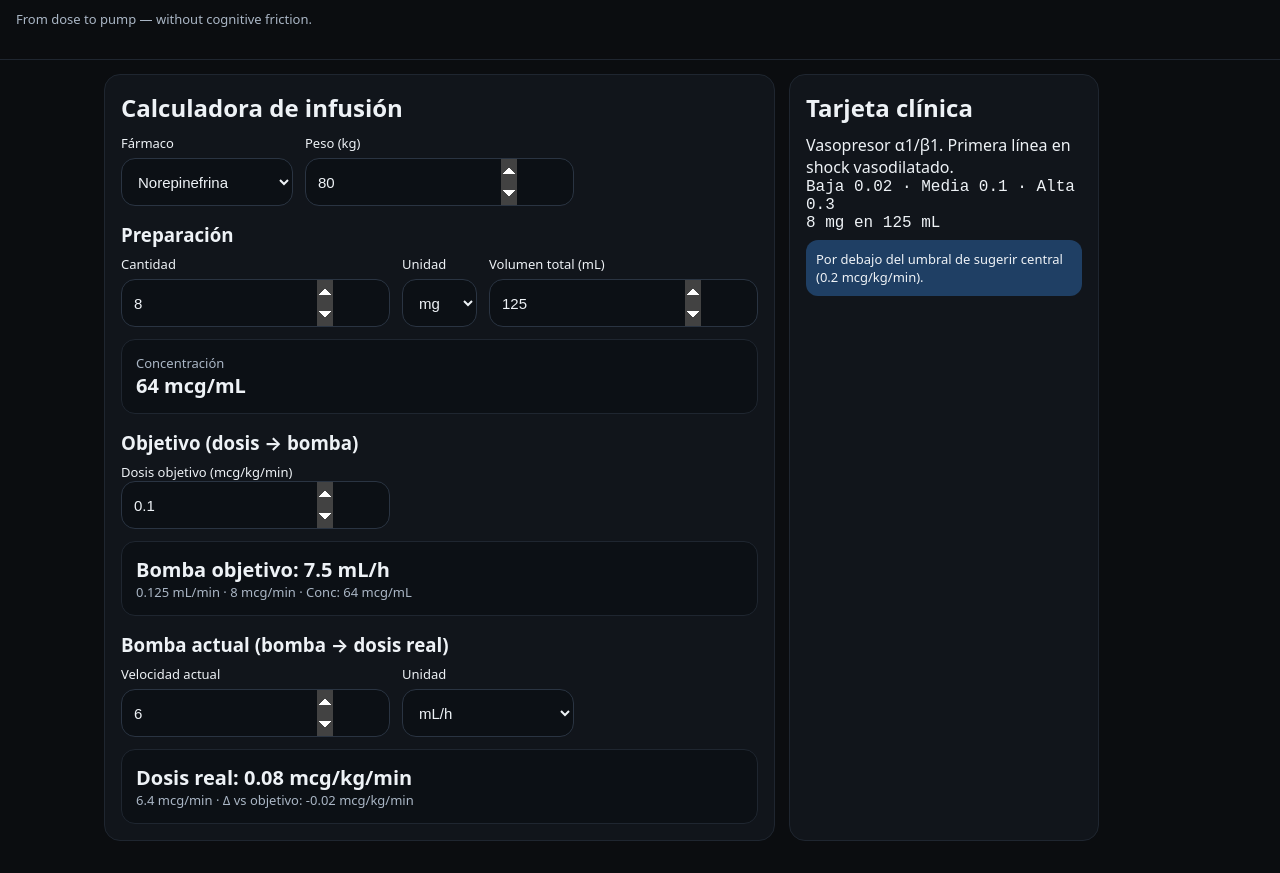
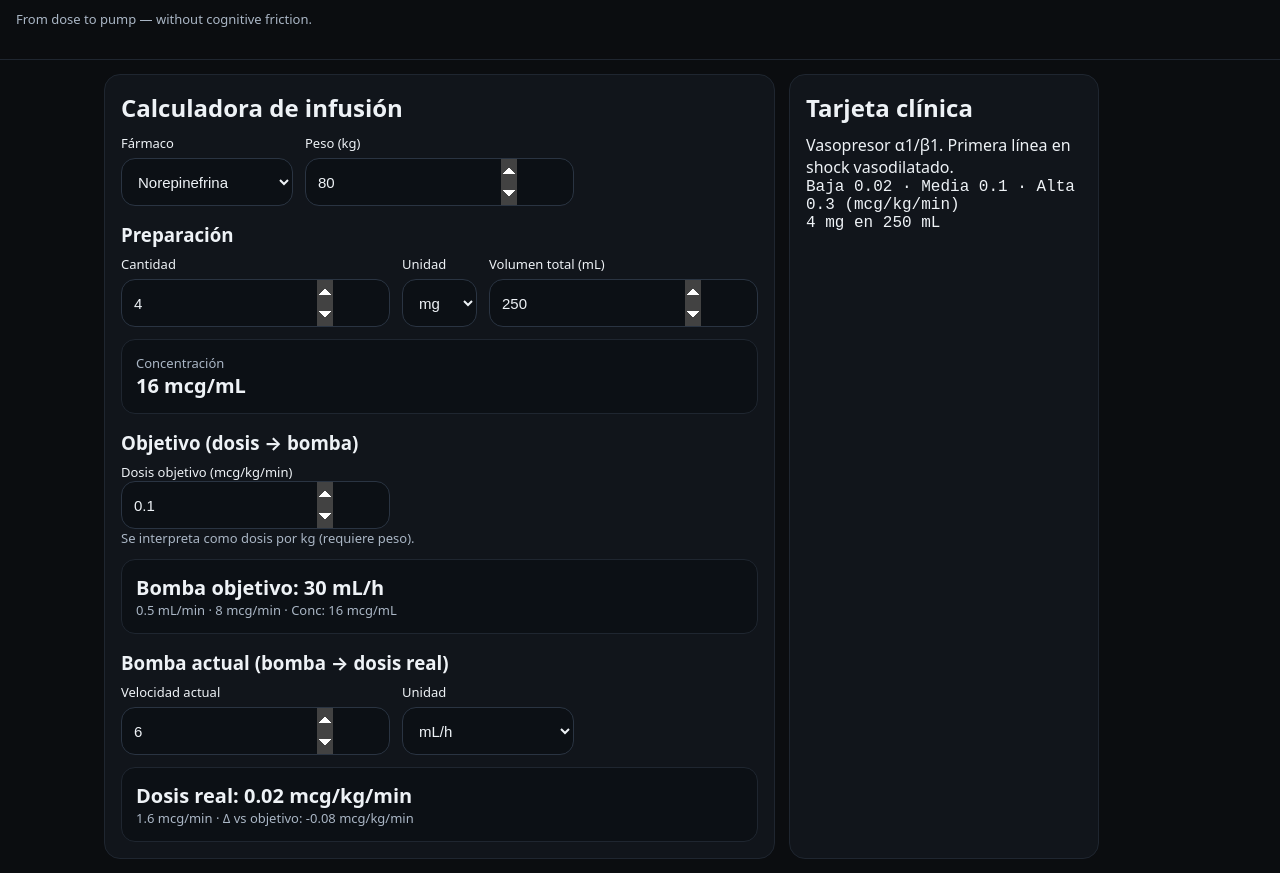
Before and after one commit to Darudaniel/infus, a plain HTML site: page index.html in a window 1280 px wide. Shown: the part 51-924 px from the top of the page. Drawn offline with Linux system fonts and the light colour scheme.

Commit message:
oxitocin

```diff
--- a/index.html
+++ b/index.html
@@ -52,8 +52,9 @@
     </div>
 
     <h3>Objetivo (dosis → bomba)</h3>
-    <label>Dosis objetivo (mcg/kg/min)</label>
+    <label id="doseTargetLabel">Dosis objetivo</label>
     <input id="doseTarget" type="number" value="0.1" step="0.01" />
+    <div class="subtle" id="doseTargetHint">—</div>
 
     <div class="result">
       <div class="big" id="orderMainOut">—</div>
@@ -70,7 +71,7 @@
         <select id="pumpUnit">
           <option value="ml_h">mL/h</option>
           <option value="ml_min">mL/min</option>
-          <option value="mcg_min">mcg/min</option>
+          <option value="unit_min">unidades/min</option>
         </select>
       </label>
 
--- a/js/infus-calc.js
+++ b/js/infus-calc.js
@@ -1,36 +1,51 @@
-export function toMicrograms(a,u){
-  if(u==="mg") return a*1000;
-  if(u==="mcg") return a;
+// Convierte distintas unidades a una "unidad base" pequeña:
+// mg -> mcg
+// mcg -> mcg
+// UI -> mUI
+// mUI -> mUI
+export function toBaseUnits(amount, unit){
+  if(unit === "mg") return amount * 1000;
+  if(unit === "mcg") return amount;
+  if(unit === "UI") return amount * 1000;
+  if(unit === "mUI") return amount;
   return null;
 }
 
-export function concentrationMcgPerMl(t,v){
-  if(!t || !v) return null;
-  if(v<=0) return null;
-  return t/v;
+// Concentración en (unidad base / mL)
+export function concentrationBasePerMl(totalBase, volumeMl){
+  if(totalBase == null || volumeMl == null) return null;
+  if(volumeMl <= 0) return null;
+  return totalBase / volumeMl;
 }
 
-export function doseToMcgPerMin(d,w){
-  if(!d || !w) return null;
-  if(w<=0) return null;
-  return d*w;
+// Dosis objetivo -> unidades base por minuto
+// Si weightBased: inputDose = (base/kg/min)
+// Si no: inputDose = (base/min)
+export function targetBasePerMin(inputDose, weightKg, weightBased){
+  if(inputDose == null) return null;
+  if(weightBased){
+    if(weightKg == null || weightKg <= 0) return null;
+    return inputDose * weightKg;
+  }
+  return inputDose;
 }
 
-export function mcgPerMinToFlowMlMin(m,c){
-  if(!m || !c) return null;
-  if(c<=0) return null;
-  return m/c;
+// (base/min) + (base/mL) -> mL/min
+export function basePerMinToFlowMlMin(basePerMin, concBasePerMl){
+  if(basePerMin == null || concBasePerMl == null) return null;
+  if(concBasePerMl <= 0) return null;
+  return basePerMin / concBasePerMl;
 }
 
-export function flowToMcgPerMin(value, unit, conc){
-  if(value==null) return null;
-  if(value<0) return null;
+// Convierte lo que muestra la bomba a (base/min)
+export function pumpToBasePerMin(value, unit, concBasePerMl){
+  if(value == null || value < 0) return null;
 
-  if(unit==="mcg_min") return value;
+  if(unit === "unit_min") return value; // ya viene en base/min
 
-  if(!conc || conc<=0) return null;
-  if(unit==="ml_h") return (value/60)*conc;
-  if(unit==="ml_min") return value*conc;
+  if(concBasePerMl == null || concBasePerMl <= 0) return null;
+  if(unit === "ml_h") return (value/60) * concBasePerMl;
+  if(unit === "ml_min") return value * concBasePerMl;
 
   return null;
 }
--- a/js/infus-rules.js
+++ b/js/infus-rules.js
@@ -1,46 +1,54 @@
-// ✅ Todo lo “clínico” y configurable vive aquí.
-// Agregar fármacos = agregar entradas a DRUGS. Nada más.
+export const DRUGS = {
 
-export const DRUGS = {
   norepinephrine: {
     label: "Norepinefrina",
-    unitsAllowed: ["mg", "mcg"],
+    unitsAllowed: ["mg","mcg"],
     summary: "Vasopresor α1/β1. Primera línea en shock vasodilatado.",
-    doseUnit: "mcg/kg/min", // por ahora todos iguales en este MVP
-    doseRange: { low: 0.02, mid: 0.10, high: 0.30, typicalMax: 0.30, veryHigh: 0.50 },
-    defaultPreparation: { amount: 8, unit: "mg", volumeMl: 125, note: "Ejemplo estándar" },
-
-    // Umbrales para aviso de acceso central (editables por fármaco)
+    weightBased: true,
+    doseUnit: "mcg/kg/min",
+    baseUnit: "mcg",
+    doseRange: { low: 0.02, mid: 0.10, high: 0.30 },
+    defaultPreparation: { amount: 4, unit: "mg", volumeMl: 250 },
     access: { centralRecommendedAbove: 0.20, centralStronglyAbove: 0.30 },
-
-    // Alertas opcionales “clínicas” basadas en dosis (mcg/kg/min)
-    warnings: [
-      {
-        severity: "warn",
-        when: ({ dose }) => dose >= 0.30,
-        text: "Dosis alta de norepinefrina: reevaluar causa de shock y perfusión."
-      }
-    ]
+    warnings: []
   },
 
   epinephrine: {
     label: "Adrenalina",
-    unitsAllowed: ["mg", "mcg"],
-    summary: "Agonista α/β. Mayor riesgo de taquiarritmias y lactato.",
+    unitsAllowed: ["mg","mcg"],
+    summary: "Agonista α/β. Mayor riesgo de taquiarritmias y aumento de lactato.",
+    weightBased: true,
     doseUnit: "mcg/kg/min",
-    doseRange: { low: 0.02, mid: 0.10, high: 0.30, typicalMax: 0.30, veryHigh: 0.50 },
-    defaultPreparation: { amount: 4, unit: "mg", volumeMl: 250, note: "Ejemplo estándar" },
+    baseUnit: "mcg",
+    doseRange: { low: 0.02, mid: 0.10, high: 0.30 },
+    defaultPreparation: { amount: 4, unit: "mg", volumeMl: 250 },
     access: { centralRecommendedAbove: 0.20, centralStronglyAbove: 0.30 },
+    warnings: []
+  },
+
+  oxytocin: {
+    label: "Oxitocina",
+    unitsAllowed: ["UI", "mUI"],
+    summary: "Uterotónico para posparto/código obstétrico y conducción del trabajo de parto (según protocolo).",
+    weightBased: false,          // ✅ NO es por kg en tu regla
+    doseUnit: "mUI/min",
+    baseUnit: "mUI",
+    doseRange: { low: 5, mid: 10, high: 20 },
+
+    // Default: conducción TDP
+    defaultPreparation: { amount: 10, unit: "UI", volumeMl: 500 },
+
+    access: null, // no aplica
     warnings: [
-      {
-        severity: "warn",
-        when: ({ dose }) => dose >= 0.30,
-        text: "Dosis alta de adrenalina: vigilar taquiarritmias y perfusión."
-      }
+      { severity: "info", when: () => true, text: "Usar siempre según protocolo obstétrico institucional y respuesta clínica." }
+    ],
+
+    // Solo informativo (tu regla)
+    clinicalNotes: [
+      "Postparto (default): 30 UI en 500 mL SSN para pasar en 4 horas.",
+      "Código obstétrico: 40 UI en 500 mL SSN para pasar en 30 minutos.",
+      "Conducción TDP: 10 UI en 500 mL; objetivo hasta 20 mUI/min."
     ]
   }
 
-  // ✅ Para agregar otro fármaco:
-  // 1) copia un bloque como los de arriba
-  // 2) cambia: label, summary, doseRange, defaultPreparation, access, warnings
 };
--- a/js/infus-ui.js
+++ b/js/infus-ui.js
@@ -2,8 +2,8 @@ import { DRUGS } from "./infus-rules.js";
 import * as calc from "./infus-calc.js";
 import { round } from "./infus-core.js";
 
-const $ = (id) => document.getElementById(id);
-const num = (id) => Number($(id).value);
+const $ = id => document.getElementById(id);
+const num = id => Number($(id).value);
 
 document.addEventListener("DOMContentLoaded", () => {
   loadDrugs();
@@ -11,7 +11,7 @@ document.addEventListener("DOMContentLoaded", () => {
   recalc();
 });
 
-function loadDrugs() {
+function loadDrugs(){
   const sel = $("drugSelect");
   sel.innerHTML = "";
   Object.entries(DRUGS).forEach(([key, drug]) => {
@@ -23,108 +23,135 @@ function loadDrugs() {
   syncDrug();
 }
 
-function syncDrug() {
+function syncDrug(){
   const drug = DRUGS[$("drugSelect").value];
 
+  // Unidades permitidas de preparación
   const unitSel = $("prepUnit");
   unitSel.innerHTML = "";
-  drug.unitsAllowed.forEach((u) => {
+  (drug.unitsAllowed || []).forEach(u=>{
     const o = document.createElement("option");
     o.value = u;
     o.textContent = u;
     unitSel.appendChild(o);
   });
 
+  // Defaults
   $("prepAmount").value = drug.defaultPreparation.amount;
   $("prepVol").value = drug.defaultPreparation.volumeMl;
+
+  // Dosis objetivo UI
+  $("doseTargetLabel").textContent = `Dosis objetivo (${drug.doseUnit})`;
+  $("doseTargetHint").textContent = drug.weightBased
+    ? "Se interpreta como dosis por kg (requiere peso)."
+    : "Se interpreta como dosis directa por minuto (no depende del peso).";
+
+  // Ajuste de step por defecto (solo UX)
+  $("doseTarget").step = drug.baseUnit === "mUI" ? "1" : "0.01";
+  if (drug.baseUnit === "mUI" && Number($("doseTarget").value) < 1) $("doseTarget").value = "20";
 }
 
-function addAlert(severity, text) {
+function addAlert(severity, text){
   const div = document.createElement("div");
-  div.className = `alert ${severity}`; // high | warn | info
+  div.className = `alert ${severity}`;
   div.textContent = text;
   $("alerts").appendChild(div);
 }
 
-function renderAccessAdvice(dose, drug) {
+function renderAccessAdvice(dose, drug){
+  if(!drug.access) return;
+  if(!Number.isFinite(dose)) return;
+
   const a = drug.access;
-  if (!a || !Number.isFinite(dose)) return;
-
-  if (dose >= a.centralStronglyAbove) {
+  if(dose >= a.centralStronglyAbove){
     addAlert("high", `Dosis alta: considerar acceso central (≥ ${a.centralStronglyAbove} mcg/kg/min).`);
-  } else if (dose >= a.centralRecommendedAbove) {
+  } else if(dose >= a.centralRecommendedAbove){
     addAlert("warn", `Dosis en rango que sugiere acceso central (≥ ${a.centralRecommendedAbove} mcg/kg/min).`);
-  } else {
-    addAlert("info", `Por debajo del umbral de sugerir central (${a.centralRecommendedAbove} mcg/kg/min).`);
   }
 }
 
-function renderDrugWarnings(dose, drug) {
-  (drug.warnings || []).forEach(w => {
-    try {
-      if (w.when({ dose })) addAlert(w.severity || "info", w.text);
-    } catch {}
+function renderDrugWarnings(dose, drug){
+  (drug.warnings || []).forEach(w=>{
+    try{
+      if(w.when({ dose })) addAlert(w.severity || "info", w.text);
+    }catch{}
   });
 }
 
-function recalc() {
+function recalc(){
   const drug = DRUGS[$("drugSelect").value];
   const weight = num("weightKg");
 
-  const prepTotalMcg = calc.toMicrograms(num("prepAmount"), $("prepUnit").value);
-  const conc = calc.concentrationMcgPerMl(prepTotalMcg, num("prepVol"));
-  $("concOut").textContent = conc ? `${round(conc, 2)} mcg/mL` : "—";
+  // Preparación -> concentración (base/mL)
+  const totalBase = calc.toBaseUnits(num("prepAmount"), $("prepUnit").value);
+  const concBase = calc.concentrationBasePerMl(totalBase, num("prepVol"));
 
-  const doseTarget = num("doseTarget");
-  const mcgMinTarget = calc.doseToMcgPerMin(doseTarget, weight);
-  const flowTargetMlMin = calc.mcgPerMinToFlowMlMin(mcgMinTarget, conc);
-  const flowTargetMlH = flowTargetMlMin ? flowTargetMlMin * 60 : null;
+  $("concOut").textContent = concBase
+    ? `${round(concBase,2)} ${drug.baseUnit}/mL`
+    : "—";
+
+  // Objetivo -> bomba
+  const doseTarget = num("doseTarget"); // (mcg/kg/min) o (mUI/min)
+  const targetBaseMin = calc.targetBasePerMin(doseTarget, weight, !!drug.weightBased);
+  const flowMlMin = calc.basePerMinToFlowMlMin(targetBaseMin, concBase);
+  const flowMlH = (flowMlMin != null) ? flowMlMin * 60 : null;
 
   $("orderMainOut").textContent =
-    flowTargetMlH != null ? `Bomba objetivo: ${round(flowTargetMlH, 2)} mL/h` : "—";
+    (flowMlH != null) ? `Bomba objetivo: ${round(flowMlH,2)} mL/h` : "—";
 
   $("orderEquivOut").textContent =
-    (flowTargetMlMin != null && mcgMinTarget != null && conc != null)
-      ? `${round(flowTargetMlMin, 3)} mL/min · ${round(mcgMinTarget, 2)} mcg/min · Conc: ${round(conc, 2)} mcg/mL`
+    (flowMlMin != null && targetBaseMin != null && concBase != null)
+      ? `${round(flowMlMin,3)} mL/min · ${round(targetBaseMin,2)} ${drug.baseUnit}/min · Conc: ${round(concBase,2)} ${drug.baseUnit}/mL`
       : "—";
 
+  // Bomba actual -> dosis real
   const pumpValue = num("pumpValue");
   const pumpUnit = $("pumpUnit").value;
 
-  const mcgMinActual = calc.flowToMcgPerMin(pumpValue, pumpUnit, conc);
-  const doseActual =
-    (Number.isFinite(mcgMinActual) && Number.isFinite(weight) && weight > 0)
-      ? (mcgMinActual / weight)
-      : null;
+  const actualBaseMin = calc.pumpToBasePerMin(pumpValue, pumpUnit, concBase);
+
+  let doseActual = null;
+  if(actualBaseMin != null){
+    doseActual = drug.weightBased
+      ? (weight > 0 ? actualBaseMin / weight : null)     // base/kg/min
+      : actualBaseMin;                                   // base/min
+  }
 
   $("verifyMainOut").textContent =
-    doseActual != null ? `Dosis real: ${round(doseActual, 3)} mcg/kg/min` : "—";
+    (doseActual != null)
+      ? `Dosis real: ${round(doseActual,3)} ${drug.doseUnit}`
+      : "—";
 
   const delta = (doseActual != null && Number.isFinite(doseTarget)) ? (doseActual - doseTarget) : null;
   $("verifyEquivOut").textContent =
-    (doseActual != null && mcgMinActual != null)
-      ? `${round(mcgMinActual, 2)} mcg/min · Δ vs objetivo: ${delta != null ? round(delta, 3) : "—"} mcg/kg/min`
+    (doseActual != null && actualBaseMin != null)
+      ? `${round(actualBaseMin,2)} ${drug.baseUnit}/min · Δ vs objetivo: ${delta!=null ? round(delta,3) : "—"} ${drug.doseUnit}`
       : "—";
 
   // Tarjeta clínica
   $("drugSummary").textContent = drug.summary;
-  $("doseRanges").textContent = `Baja ${drug.doseRange.low} · Media ${drug.doseRange.mid} · Alta ${drug.doseRange.high}`;
+  $("doseRanges").textContent = `Baja ${drug.doseRange.low} · Media ${drug.doseRange.mid} · Alta ${drug.doseRange.high} (${drug.doseUnit})`;
   $("prepExample").textContent = `${drug.defaultPreparation.amount} ${drug.defaultPreparation.unit} en ${drug.defaultPreparation.volumeMl} mL`;
 
-  // Alertas
+  // Alertas (usa dosis real si existe, si no usa objetivo)
   $("alerts").innerHTML = "";
-  const doseForAdvice = (doseActual != null) ? doseActual : doseTarget;
-  renderAccessAdvice(doseForAdvice, drug);
-  renderDrugWarnings(doseForAdvice, drug);
+  const doseForAlerts = (doseActual != null) ? doseActual : doseTarget;
+
+  renderAccessAdvice(doseForAlerts, drug);
+  renderDrugWarnings(doseForAlerts, drug);
+
+  // Notas clínicas específicas (solo informativas)
+  if(Array.isArray(drug.clinicalNotes)){
+    drug.clinicalNotes.forEach(t => addAlert("info", t));
+  }
 }
 
-function bindEvents() {
+function bindEvents(){
   $("drugSelect").addEventListener("change", () => {
     syncDrug();
     recalc();
   });
 
-  ["weightKg", "prepAmount", "prepUnit", "prepVol", "doseTarget", "pumpValue", "pumpUnit"].forEach((id) => {
-    $(id).addEventListener("input", recalc);
-  });
+  ["weightKg","prepAmount","prepUnit","prepVol","doseTarget","pumpValue","pumpUnit"]
+    .forEach(id => $(id).addEventListener("input", recalc));
 }
```
